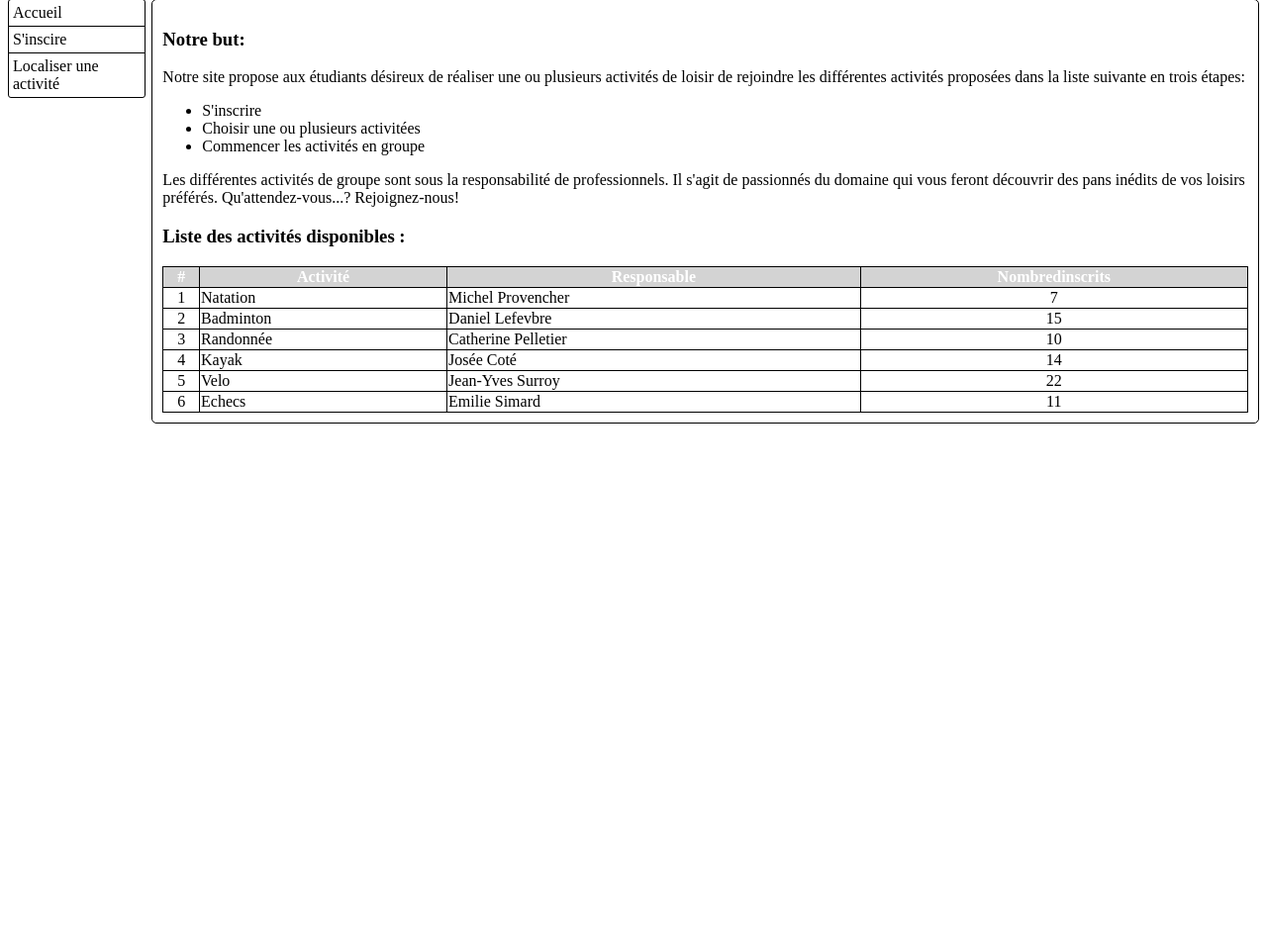
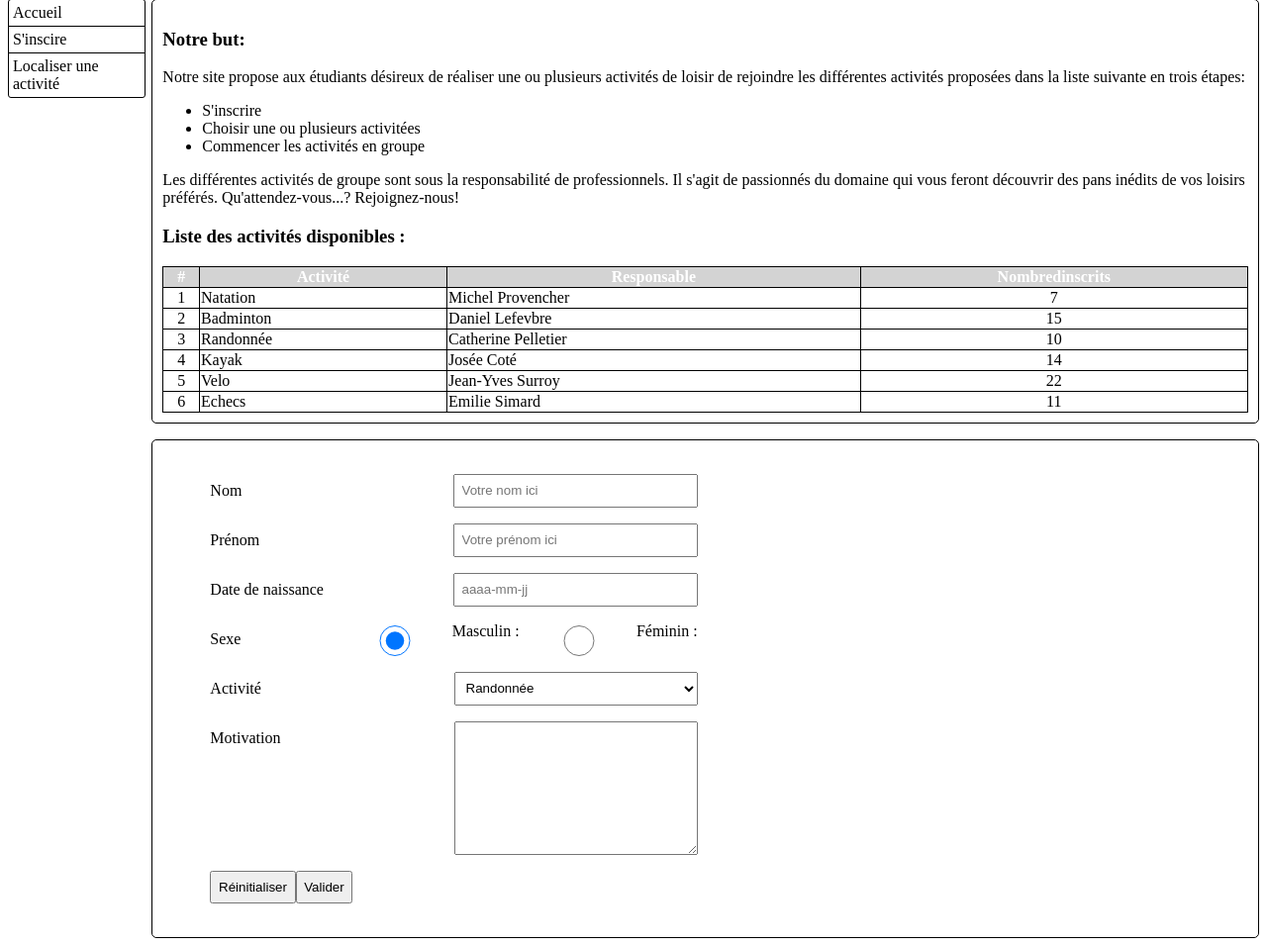
Before and after one commit to Minro4/DevWeb, a PHP site: page / in a window 1280 px wide. Shown: the part 197-1153 px from the top of the page at 99% size. Before the commit the page ends 625 px from the top, so only its background shows below. Run offline with PHP 8.4, Linux system fonts and the light colour scheme.

Commit message:
marche pas

```diff
--- a/CSS/Devoir.css
+++ b/CSS/Devoir.css
@@ -24,7 +24,7 @@
 }
 /*------------------------- Fin entête -------------------------*/
 
-/*------------------------- Début contenu -------------------------*/
+/*------------------------- Début Accueil -------------------------*/
 article{
     border-width:1px;
     border-style:solid;
@@ -59,9 +59,9 @@
 td:first-child, td:last-child{
     text-align: center;
 }
-/*------------------------- Fin contenu -------------------------*/
+/*------------------------- Fin Accueil -------------------------*/
 
-/*------------------------- Début menu -------------------------*/
+/*------------------------- Début menu de navigation -------------------------*/
 nav.listMenu
 {
     float: left;
@@ -116,4 +116,29 @@
 {
     border: 0;
 }
-/*------------------------- Fin menu -------------------------*/
+/*------------------------- Fin menu de navigation -------------------------*/
+/*------------------------- Début formulaire -------------------------*/
+form{
+    width: 50%;
+}
+form li{
+    display: flex;
+    justify-content: flex-start;
+    padding: .5em;
+}
+form label {
+    padding: .5em 1em .5em 0;
+    flex: 1;
+  }
+form input,
+form select,
+form textarea {
+    flex: 1;
+  }
+form input,
+form button,
+form select,
+form textarea{
+    padding: .5em;
+  }
+/*------------------------- Fin formulaire -------------------------*/
--- a/index.html
+++ b/index.html
@@ -5,15 +5,17 @@
     <meta charset="UTF-8">
     <title> "Devoir"</title>
     <link rel="stylesheet" href="CSS/Devoir.css" type="text/css" />
-    <script type ="text/javascript" src=" http://code.jquery.com/jquery.min.js">  </script>
-    <script src = "javascript/accueil.js">	</script>
+    <script type="text/javascript" src=" http://code.jquery.com/jquery.min.js">  </script>
+    <script src="javascript/accueil.js">	</script>
 </head>
 
 <body>
-    <Header> <!-------L'entête------->
+    <Header>
+        <!-------L'entête------->
         <h1>Loisir pour les étudiants !</h1>
     </Header>
-    <nav class="listMenu">   <!-------Menu de navigation------->
+    <nav class="listMenu">
+        <!-------Menu de navigation------->
         <ul>
             <li>Accueil
                 <ul>
@@ -37,7 +39,7 @@
     </nav>
     <!------- Contenu ------->
     <article>
-        <!--Description du but et de comment s'inscrire-->
+        <!--Accueil-->
         <section>
             <h1>Notre but:</h1>
             <p>
@@ -59,8 +61,56 @@
         <!--Tableau des activités, des responsables et du nombre de personnes inscrites.-->
         <section>
             <h1>Liste des activités disponibles :</h1>
-            <div id = "table">  </div>
+            <div id="table"> </div>
         </section>
+    </article>
+        <!--Inscription-->
+    <article>
+        <form>
+            <ul>
+                <li><label>Nom</label>
+                    <input type="text" name="Nom" size="20" placeholder="Votre nom ici">
+                </li>
+                <li>
+                    <label>Prénom</label>
+                    <input type="text" name="Nom" size="20" placeholder="Votre prénom ici">
+                </li>
+                <li>
+                <label>Date de naissance</label>
+                <input type="text" name="Nom" size="20" placeholder="aaaa-mm-jj">
+                </li>
+                <li>
+                    <label>Sexe</label>
+                    <input type="radio" name="sexe" checked="checked" value="Masculin" /> Masculin :
+                    <input type="radio" name="sexe" value="Feminin" />Féminin :
+                </li>
+                <li>
+                    <label>Activité</label>
+                    <select name="age">
+                        <option value="Randonnée">Randonnée</option>
+                        <option value="Badminton">Badminton</option>
+                        <option value="Echecs">Echecs</option>
+                        <option value="Velo">Velo</option>
+                        <option value="Kayak">Kayak</option>
+                        <option value="Natation">Natation</option>
+                    </select>
+                </li>
+                <li>
+                    <label>Motivation</label>
+                    <textarea rows="8" cols="50" name="motivation">
+            </textarea>
+                </li>
+                <li> <button type="Réinitialiser">Réinitialiser</button>
+                    <button type="Valider">Valider</button>
+                </li>
+            </li>
+
+            </ul>
+
+
+
+
+        </form>
     </article>
 
 
```
Lines whose indentation alone changed are shown as unchanged.
